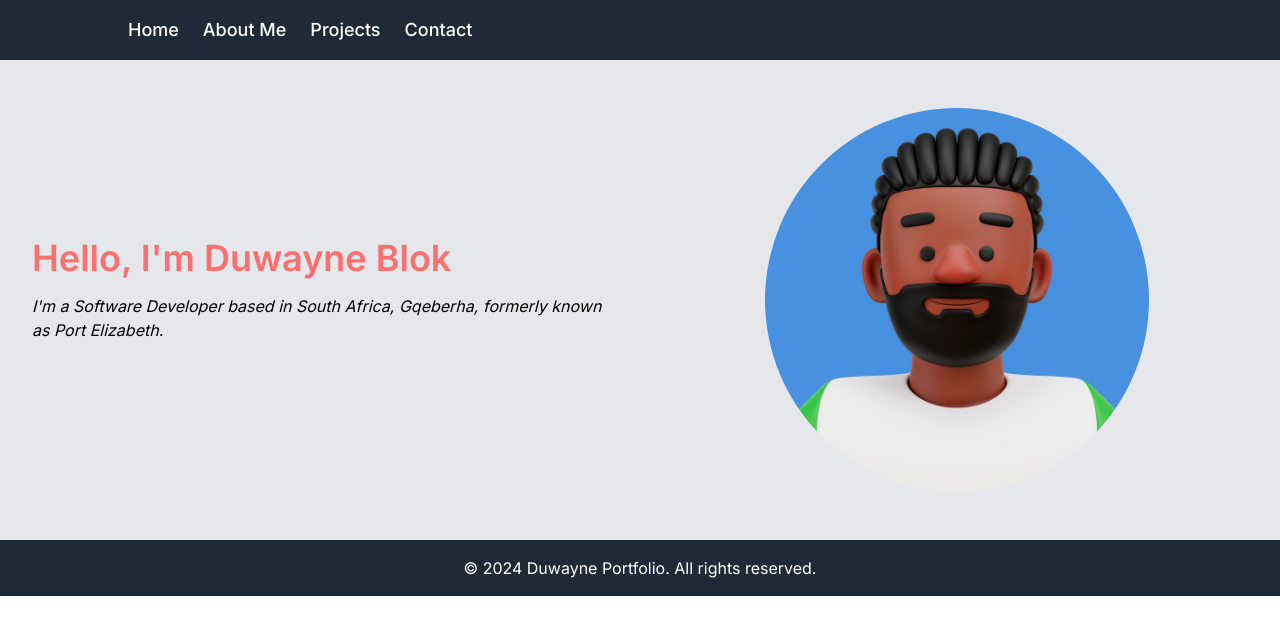
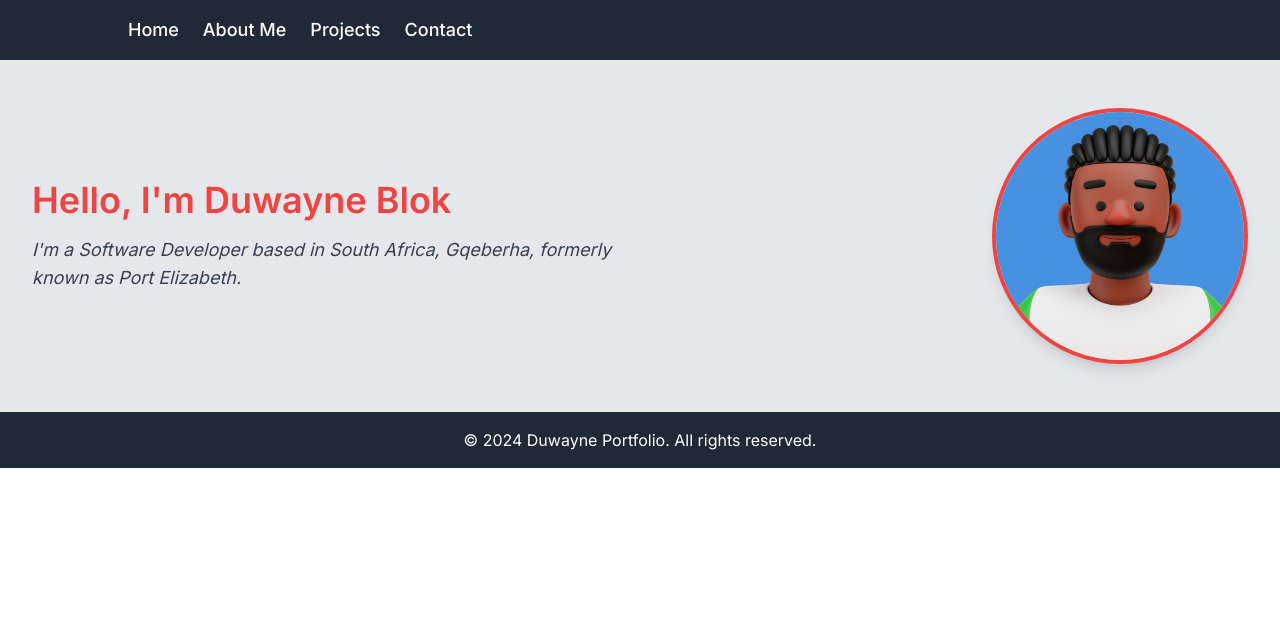
Before and after one commit to DFBlok/FrontEnd, a Next.js app in the folder tailwind/PORTFOLIO/my-portfolio-app/: page / in a window 1280 px wide. Shown: the top 634 px of the page. Built offline with nearby package versions, Linux system fonts and the light colour scheme.

Commit message:
buttons add on project page

```diff
--- a/tailwind/PORTFOLIO/my-portfolio-app/app/Page3/page.tsx
+++ b/tailwind/PORTFOLIO/my-portfolio-app/app/Page3/page.tsx
@@ -120,9 +120,29 @@ function Page3() {
                 tenetur quae fugit unde excepturi a sunt odio veritatis quod
                 rerum, impedit natus exercitationem beatae.
               </p>
-              <button className="bg-blue-500 text-white px-6 py-3 rounded-full shadow-lg hover:bg-red-500 transition-all duration-300">
+              {/* <button className="bg-blue-500 text-white px-6 py-3 rounded-full shadow-lg hover:bg-red-500 transition-all duration-300">
                 Case Study
-              </button>
+              </button> */}
+              <div className="flex gap-4">
+                <a
+                  href="https://your-website-link.com"
+                  target="_blank"
+                  rel="noopener noreferrer"
+                >
+                  <button className="bg-blue-500 text-white px-6 py-3 rounded-full shadow-lg hover:bg-blue-700 transition-all duration-300">
+                    View Website
+                  </button>
+                </a>
+                <a
+                  href="https://github.com/your-repository-link"
+                  target="_blank"
+                  rel="noopener noreferrer"
+                >
+                  <button className="bg-gray-800 text-white px-6 py-3 rounded-full shadow-lg hover:bg-gray-600 transition-all duration-300">
+                    View GitHub Code
+                  </button>
+                </a>
+              </div>
             </div>
           </div>
         </div>
--- a/tailwind/PORTFOLIO/my-portfolio-app/app/page.tsx
+++ b/tailwind/PORTFOLIO/my-portfolio-app/app/page.tsx
@@ -3,7 +3,7 @@ import Image from "next/image";
 export default function Home() {
   return (
     <>
-      <header className="bg-gray-200 text-white py-12 w-full ">
+      {/* <header className="bg-gray-200 text-white py-12 w-full ">
         <div className="max-w-7xl mx-auto px-4 md:px-8">
           <div className="flex flex-col gap-5 md:flex-row items-center">
             <div className="w-1/2 md:mb-5">
@@ -28,6 +28,36 @@ export default function Home() {
             </div>
           </div>
         </div>
+
+      </header> */}
+      <header className="bg-gray-200 h-full text-gray-900 py-12 w-full">
+        <div className="max-w-7xl mx-auto px-4 md:px-8">
+          <div className="flex flex-col md:flex-row items-center gap-10">
+            {/* Text Content */}
+            <div className="flex-1 text-center md:text-left">
+              <h1 className="text-4xl font-semibold text-red-500 mb-4">
+                Hello, I&apos;m Duwayne Blok
+              </h1>
+              <p className="text-lg italic text-gray-700">
+                I&apos;m a Software Developer based in South Africa, Gqeberha,
+                formerly known as Port Elizabeth.
+              </p>
+            </div>
+
+            {/* Profile Image */}
+            <div className="flex-1 flex justify-center md:justify-end">
+              <div className="w-48 h-48 md:w-64 md:h-64 relative">
+                <Image
+                  src="/asset/profile_avatar.jpg"
+                  alt="profile"
+                  layout="fill"
+                  objectFit="cover"
+                  className="rounded-full border-4 border-red-500 shadow-lg"
+                />
+              </div>
+            </div>
+          </div>
+        </div>
       </header>
     </>
   );
```
